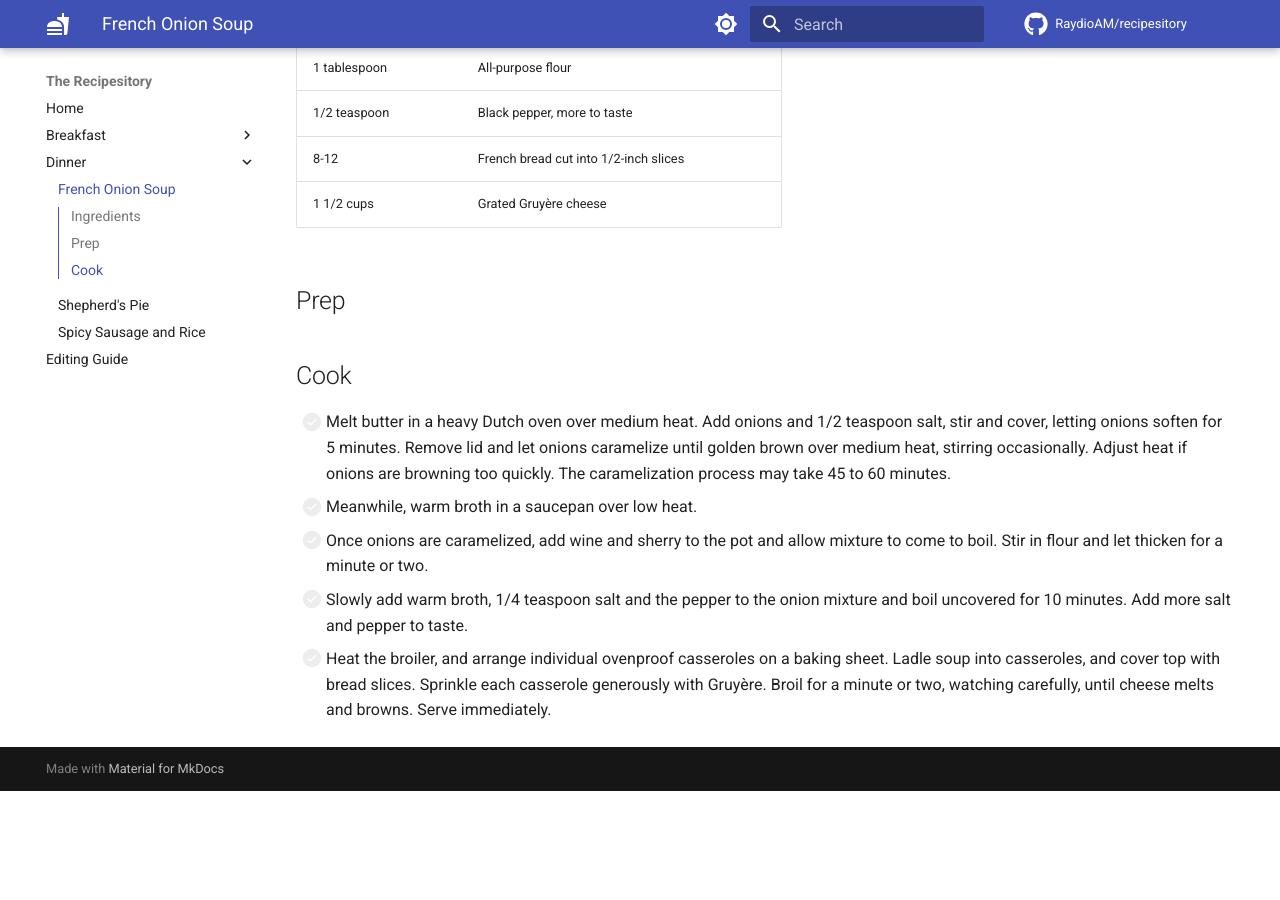
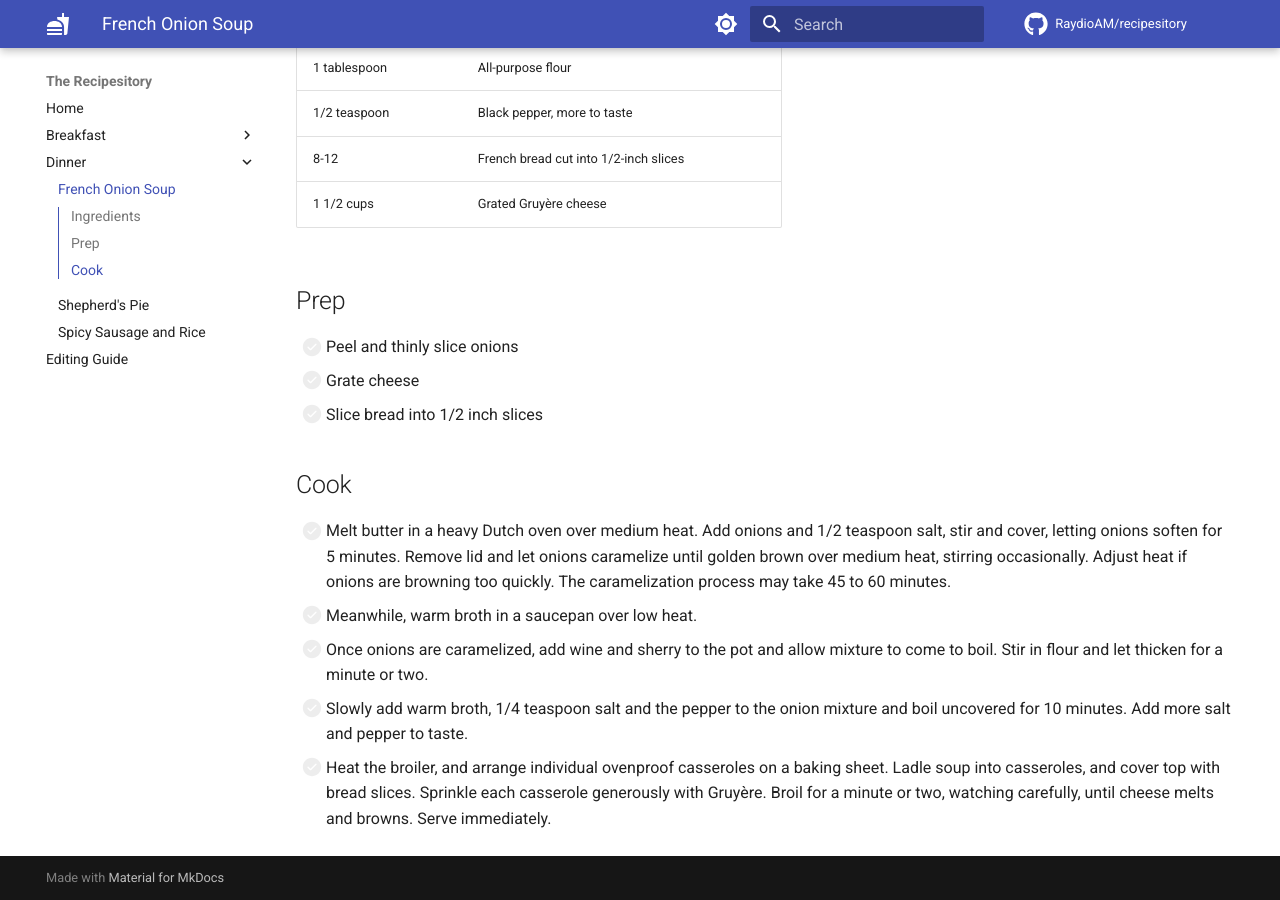
Before and after one commit to RaydioAM/Recipesitory, an MkDocs documentation site: the page built from docs/recipes/french-onion-soup.md, in a window 1280 px wide and 900 px high, scrolled down 504 px. Built offline with MkDocs 1.6.1 and Material for MkDocs 9.7.7, drawn with Linux system fonts in a browser that asks for light colours; comment, search, counter and statistics services are not loaded; before the commit the page ends 1295 px from its top, so only the background shows below that.

Commit message:
Update french onion soup recipe with prep steps

```diff
--- a/docs/recipes/french-onion-soup.md
+++ b/docs/recipes/french-onion-soup.md
@@ -15,6 +15,9 @@
 | 1 1/2 cups | Grated Gruyère cheese |
 
 ## Prep
+ - [ ] Peel and thinly slice onions
+ - [ ] Grate cheese
+ - [ ] Slice bread into 1/2 inch slices
 
 ## Cook
 - [ ] Melt butter in a heavy Dutch oven over medium heat. Add onions and 1/2 teaspoon salt, stir and cover, letting onions soften for 5 minutes. Remove lid and let onions caramelize until golden brown over medium heat, stirring occasionally. Adjust heat if onions are browning too quickly. The caramelization process may take 45 to 60 minutes.
```
